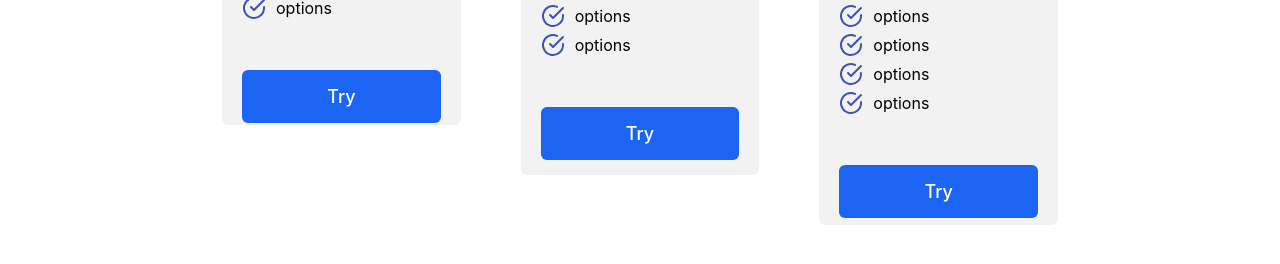
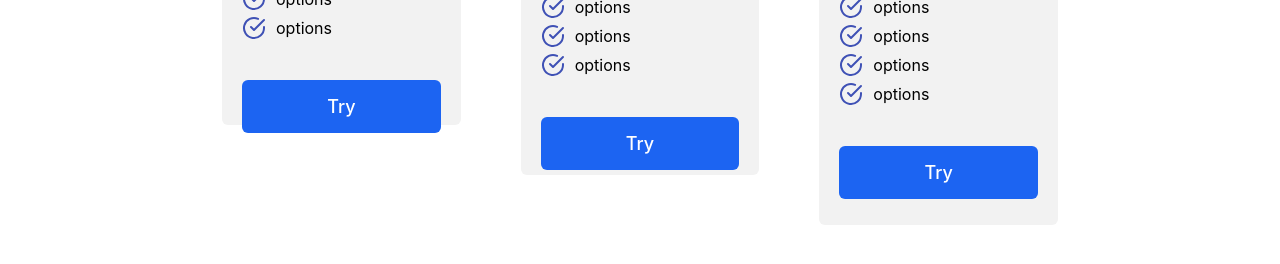
Before and after one commit to YoannBuzenet/ai_next_app, a Next.js app: page /pricing in a window 1280 px wide. Shown: the part 648-912 px from the top of the page. Built offline with nearby package versions, Linux system fonts and the light colour scheme; no server answers.

Commit message:
pricing CSS is getting better

```diff
--- a/pages/pricing.js
+++ b/pages/pricing.js
@@ -115,7 +115,6 @@ const Pricing = () => {
                 <Option />
                 <Option />
                 <Option />
-                <Option />
               </div>
               <BlueCTA
                 to="/"
--- a/styles/BlueCTA.module.css
+++ b/styles/BlueCTA.module.css
@@ -3,7 +3,7 @@
 }
 
 .buttonContainerFullWidth {
-  margin-top: 50px;
+  margin-top: 40px;
 }
 
 .buttonContainerFullWidth a {
--- a/styles/Pricing.module.css
+++ b/styles/Pricing.module.css
@@ -88,6 +88,7 @@ div.onePriceDiv3 {
 
 .priceInfo {
   margin-top: 3rem;
+  margin-bottom: 2rem;
 }
 
 .price .priceNumber {
```
